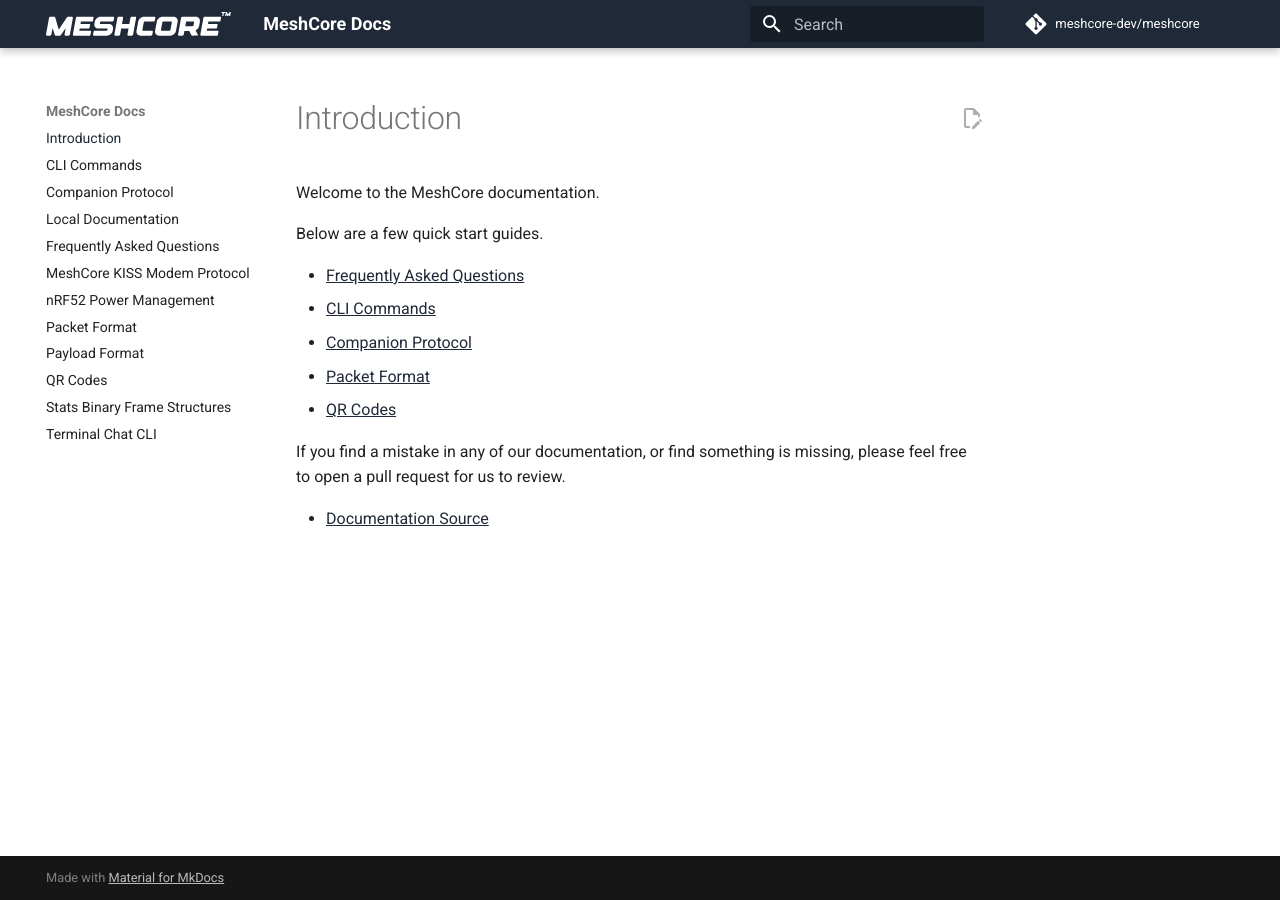
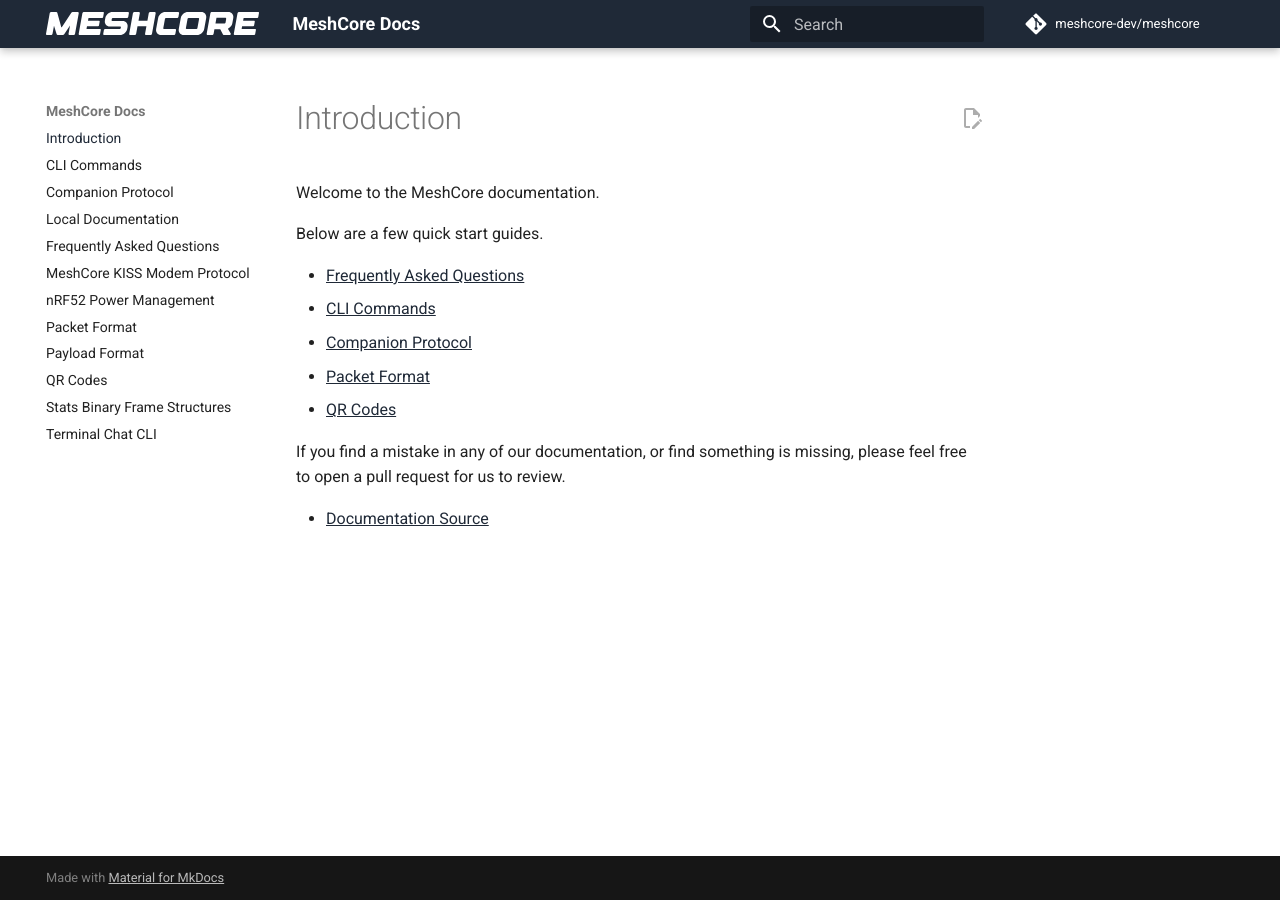
Before and after one commit to JacekVV/MeshCore-Hydra, an MkDocs documentation site: the page built from docs/index.md, in a window 1280 px wide. Built offline with MkDocs 1.6.1 and Material for MkDocs 9.7.7, drawn with Linux system fonts in a browser that asks for light colours; comment, search, counter and statistics services are not loaded.

Commit message:
update docs logo

```diff
--- a/mkdocs.yml
+++ b/mkdocs.yml
@@ -8,7 +8,7 @@ edit_uri: edit/main/docs/
 
 theme:
   name: material
-  logo: _assets/meshcore_tm.svg
+  logo: _assets/meshcore.svg
   features:
     - content.action.edit
     - content.code.copy
```
Also changed, not shown: docs/_assets/meshcore.svg (added).
